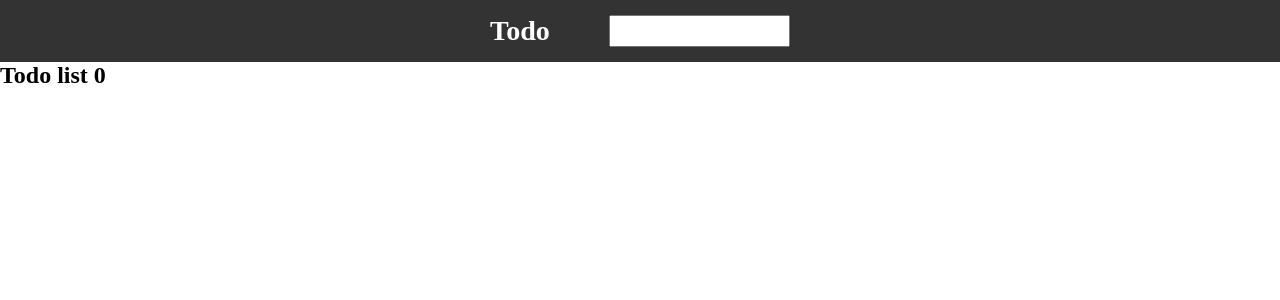
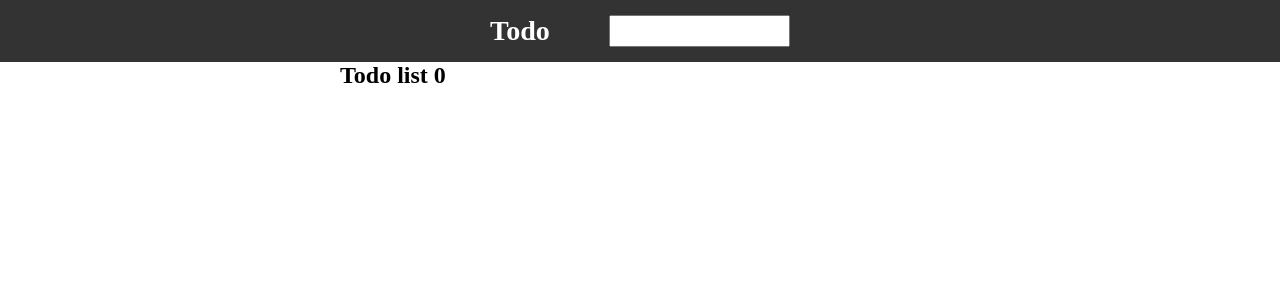
Before and after one commit to Bojackxiang/simple-jest-lesson, a React (Create React App) app: page / in a window 1280 px wide. Shown: the top 300 px of the page. Built offline with nearby package versions, Linux system fonts and the light colour scheme.

Commit message:
Update the style of list item

```diff
--- a/src/containers/TodoList/components/UndoList/index.jsx
+++ b/src/containers/TodoList/components/UndoList/index.jsx
@@ -1,5 +1,5 @@
 import React, { Component } from "react";
-
+import "./style.css";
 class UndoList extends Component {
   constructor(props) {
     super(props);
@@ -10,21 +10,23 @@ class UndoList extends Component {
 
   render() {
     return (
-      <div>
+      <div className="undo_list_wrapper">
         <h2>Todo list {this.props.list.length}</h2>
-        <ul>
+        <ul className="list-group">
           {this.props.list.map((item, index) => {
             return (
               <li key={index}>
-                <div>
-                  <span data-test="item">{item}</span>
+                <div className="undo_list_item">
+                  <button
+                    data-test="delete-btn"
+                    onClick={() => this.props.delete(index)}
+                  >
+                    delete
+                  </button>
+                  <div style={{ display: "inline-block", marginLeft: 30 }}>
+                    <h4 data-test="item">{item}</h4>
+                  </div>
                 </div>
-                <button
-                  data-test="delete-btn"
-                  onClick={() => this.props.delete(index)}
-                >
-                  delete
-                </button>
               </li>
             );
           })}
--- /dev/null
+++ b/src/containers/TodoList/components/UndoList/style.css
@@ -0,0 +1,19 @@
+.undo_list_wrapper {
+  background-color: "red";
+  width: 600;
+  margin: 0 auto;
+  min-height: 500;
+  width: 600px;
+}
+
+.list-group {
+  list-style: none;
+}
+
+.undo_list_item {
+  font-size: 16;
+  width: 100%;
+  background-color: antiquewhite;
+  border-bottom: 3px solid green;
+  margin-bottom: 20px;
+}
```
